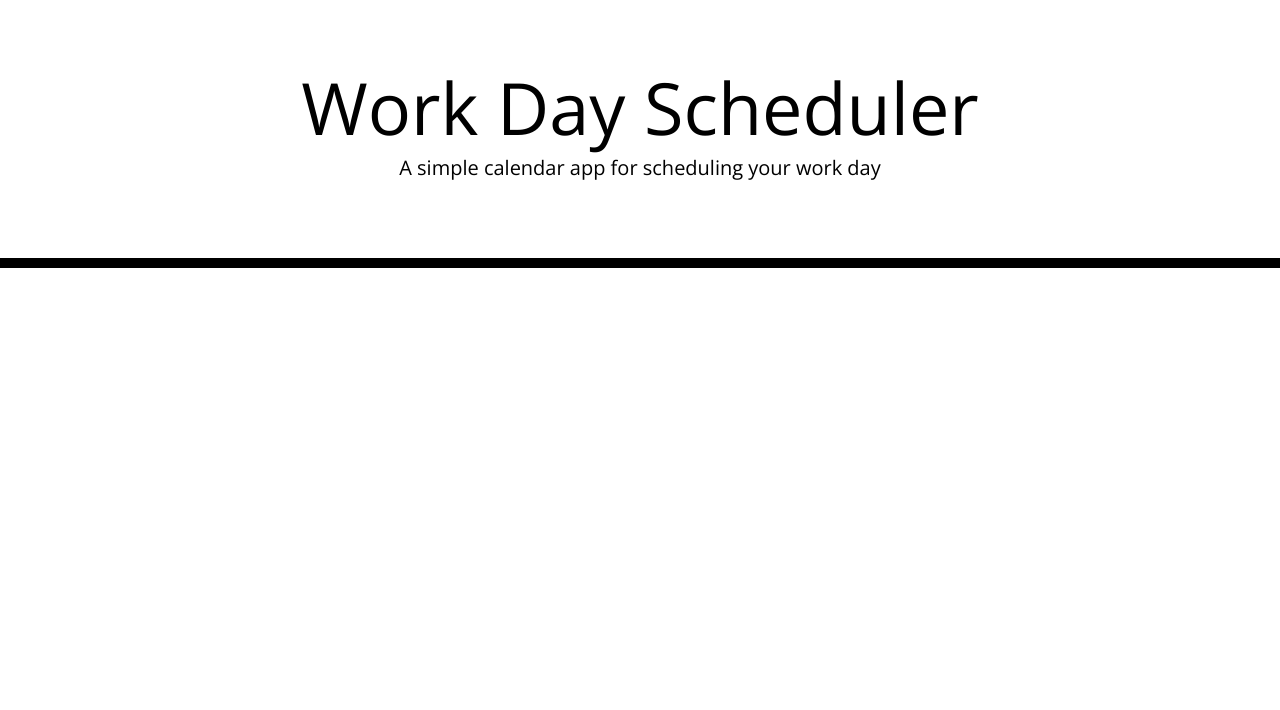
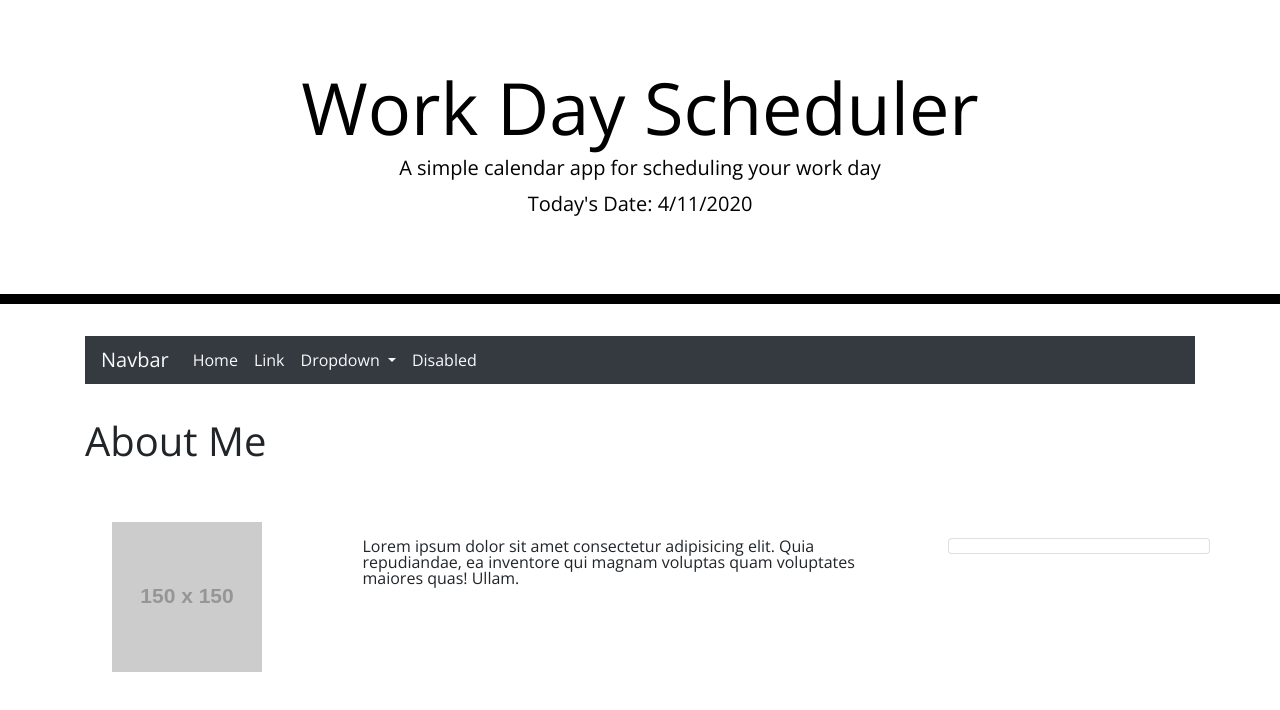
Before and after one commit to katguerin/Work-Day-Scheduler, a plain HTML site: page index.html in a window 1280 px wide. Drawn offline with nearby package versions, Linux system fonts and the light colour scheme; files that its build step writes are made by us from their sources; placeholder pictures from the web are drawn by us.

```diff
--- /dev/null
+++ b/assets/scheduler.js
@@ -0,0 +1,6 @@
+function showDate() {
+    var dNow = new Date();
+    var utcdate= (dNow.getMonth()+ 1) + '/' + dNow.getDate() + '/' + dNow.getFullYear();
+    $('#currentDay').text(utcdate);
+}
+showDate();
--- a/index.html
+++ b/index.html
@@ -18,7 +18,7 @@
       href="https://fonts.googleapis.com/css?family=Open+Sans&display=swap"
       rel="stylesheet"
     />
-    <link rel="stylesheet" href="style.css" />
+    <link rel="stylesheet" href="assets/style.css" />
     <title>Work Day Scheduler</title>
   </head>
 
@@ -26,13 +26,68 @@
     <header class="jumbotron">
       <h1 class="display-3">Work Day Scheduler</h1>
       <p class="lead">A simple calendar app for scheduling your work day</p>
-      <p id="currentDay" class="lead"></p>
+      <p class="lead">Today's Date: <span id="currentDay"></span></p>
     </header>
     <div class="container">
-      <!-- Timeblocks go here -->
+
+      <nav class="navbar navbar-expand-lg navbar-light bg-dark">
+        <a class="navbar-brand text-light" href="#">Navbar</a>
+        <button class="navbar-toggler" type="button" data-toggle="collapse" data-target="#navbarSupportedContent" aria-controls="navbarSupportedContent" aria-expanded="false" aria-label="Toggle navigation">
+          <span class="navbar-toggler-icon"></span>
+        </button>
+
+        <div class="collapse navbar-collapse" id="navbarSupportedContent">
+          <ul class="navbar-nav mr-auto">
+            <li class="nav-item active">
+              <a class="nav-link text-light" href="#">Home <span class="sr-only">(current)</span></a>
+            </li>
+            <li class="nav-item">
+              <a class="nav-link text-light" href="#">Link</a>
+            </li>
+            <li class="nav-item dropdown">
+              <a class="nav-link dropdown-toggle text-light" href="#" id="navbarDropdown" role="button" data-toggle="dropdown" aria-haspopup="true" aria-expanded="false">
+                Dropdown
+              </a>
+              <div class="dropdown-menu" aria-labelledby="navbarDropdown">
+                <a class="dropdown-item" href="#">Action</a>
+                <a class="dropdown-item" href="#">Another action</a>
+                <div class="dropdown-divider"></div>
+                <a class="dropdown-item" href="#">Something else here</a>
+              </div>
+            </li>
+            <li class="nav-item">
+              <a class="nav-link disabled text-light" href="#">Disabled</a>
+            </li>
+
+          </ul>
+        </div>
+      </nav>
+      <div class="container"></div>
+      <div class="row">
+          <div class="col">
+            <h1>About Me</h1>
+          </div>
+      <div class="row">
+      <div class="col">
+          <img src="https://via.placeholder.com/150">
+      </div>
+      <div class="col-6">
+          <p>Lorem ipsum dolor sit amet consectetur adipisicing elit. Quia repudiandae, ea inventore qui magnam voluptas quam voluptates maiores quas! Ullam.          </p>
+        </div>
+      <div class="col">
+        <div class="card" style="">
+          <h5 class="card-title"></h5>
+          <h6 class="card-subtitle mb-2"></h6>
+
+        </div>
+
+      </div>
+      </div>
+      </div>
     </div>
-
-    <script src="https://code.jquery.com/jquery-3.4.1.min.js"></script>
+  </div>
+    <script type="text/javascript" src="https://code.jquery.com/jquery-3.4.1.min.js"></script>
     <script src="https://cdnjs.cloudflare.com/ajax/libs/moment.js/2.24.0/moment.min.js"></script>
+    <script src="assets/scheduler.js"></script>
   </body>
 </html>
```
